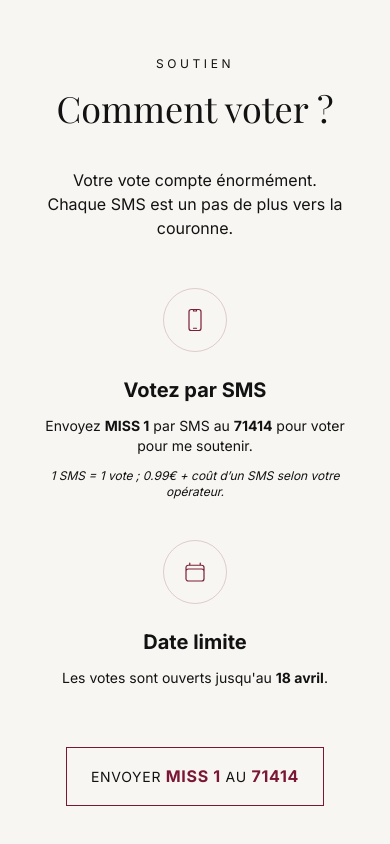
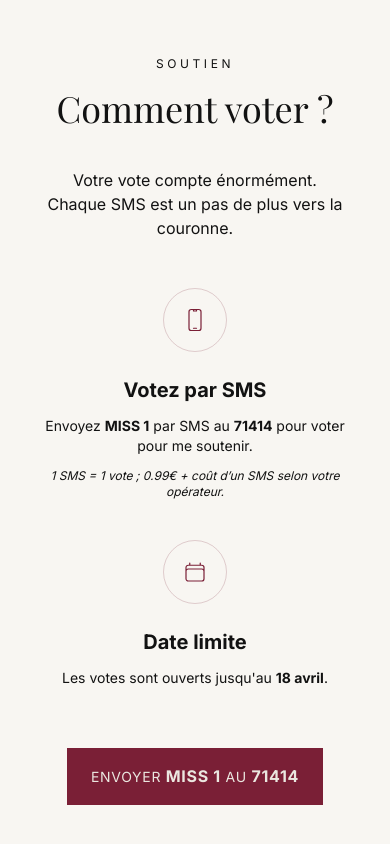
Before and after one commit to Yawleen/janisse-constable-website, a Next.js app: page / in a window 390 px wide. Shown: the part 4137-4981 px from the top of the page. Built offline with nearby package versions, Linux system fonts and the light colour scheme.

Commit message:
style: change button variant for better visibility

```diff
--- a/app/globals.css
+++ b/app/globals.css
@@ -74,7 +74,7 @@
   /* Button system */
 
   .btn {
-    @apply px-6 py-5 md:px-7 md:py-6 uppercase tracking-wider text-sm md:text-base transition-colors duration-300 ease-in-out;
+    @apply px-6 py-5 md:px-7 md:py-6 uppercase tracking-wider text-sm md:text-base transition-all duration-300 ease-in-out;
   }
 
   .btn-primary {
@@ -86,6 +86,10 @@
     @apply opacity-[.9];
   }
 
+  .btn-primary span {
+    @apply text-base font-bold;
+  }
+
   .btn-outline {
     @apply border border-primary;
   }
@@ -95,14 +99,6 @@
     @apply bg-primary text-primary-text;
   }
 
-  .btn-outline span {
-    @apply text-base md:text-lg font-bold text-primary transition-colors duration-300 ease-in-out;
-  }
-
-  .btn-outline:hover span,
-  .btn-outline:focus span {
-    @apply text-primary-text;
-  }
 
   /* Image system */
 
--- a/components/sections/Vote.tsx
+++ b/components/sections/Vote.tsx
@@ -65,7 +65,7 @@ const Vote = () => {
         })}
       </div>
       <div className="md:hidden">
-        <Button variant="outline" href={smsLink}>
+        <Button href={smsLink}>
           Envoyer <span>{message}</span> au <span>{number}</span>
         </Button>
       </div>
```
